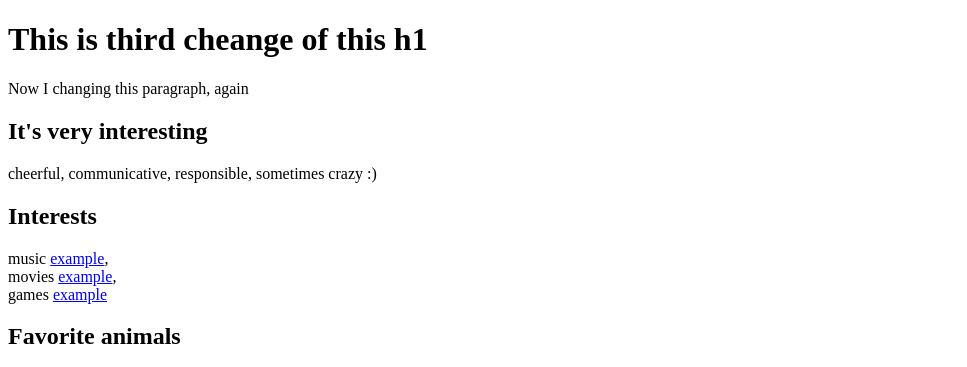
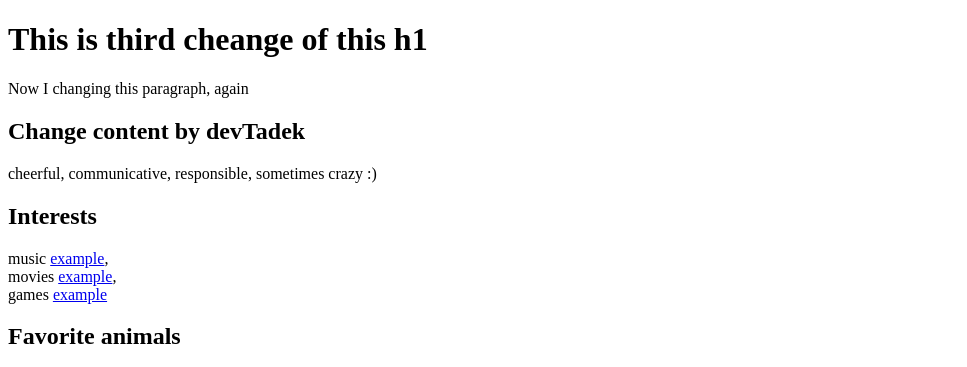
Before and after one commit to RafalPijet/nauka-gita, a plain HTML site: page index.html in a window 1280 px wide. Shown: the top 367 px of the page, without its empty margins (0-967 px from the left). Drawn offline with Linux system fonts and the light colour scheme.

Commit message:
Change h2

```diff
--- a/index.html
+++ b/index.html
@@ -7,7 +7,7 @@
 	<body>
 		<h1>This is third cheange of this h1</h1>
 		<p>Now I changing this paragraph, again</p>
-		<h2>It's very interesting</h2>
+		<h2>Change content by devTadek</h2>
 		<p>cheerful, communicative, responsible, sometimes crazy :)</p>
 		<h2>Interests</h2>
 		<p>music <a href="http://www.depechemode.com" target="_blank">example</a>,<br> movies <a href="http://thething.wikia.com/wiki/The_Thing_(1982_film)" target="_blank">example</a>,<br> games <a href="https://www.battlefield.com/pl-pl/games/battlefield-4" target="_blank">example</a></p>
```
